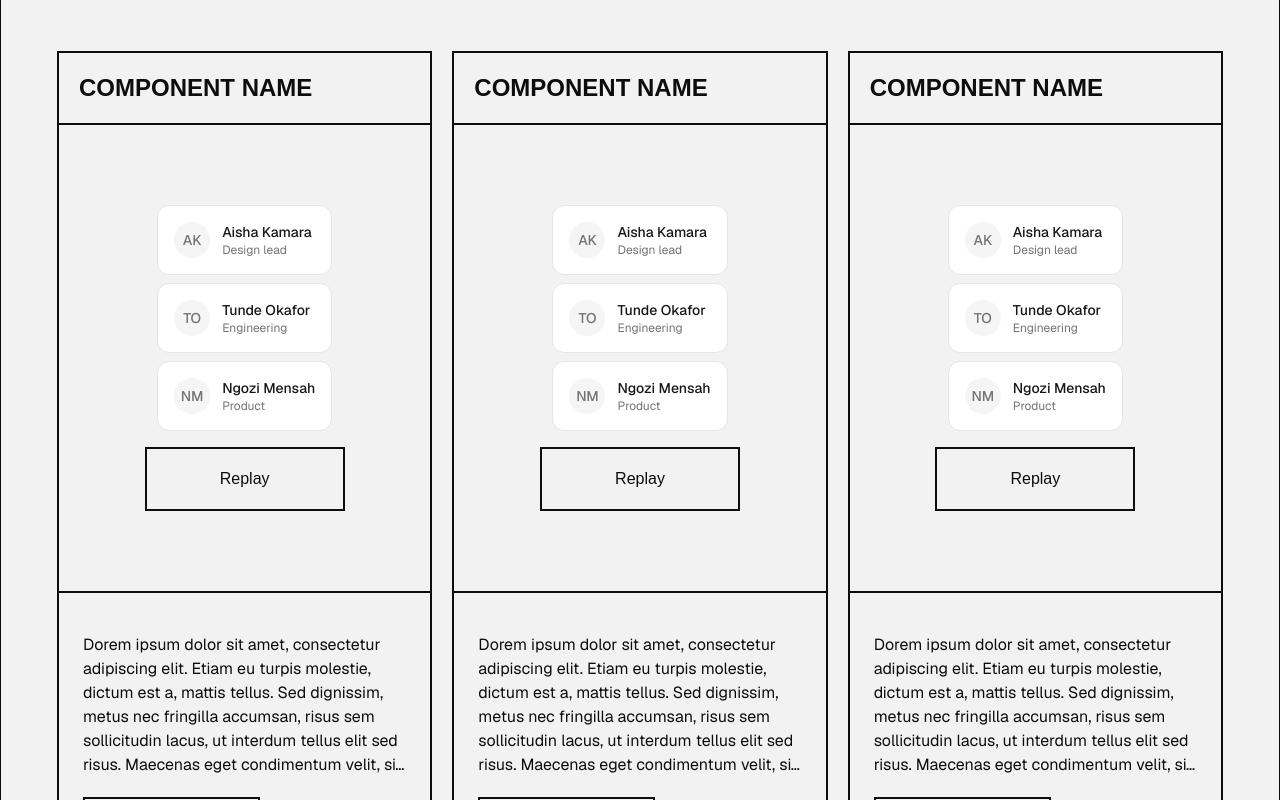
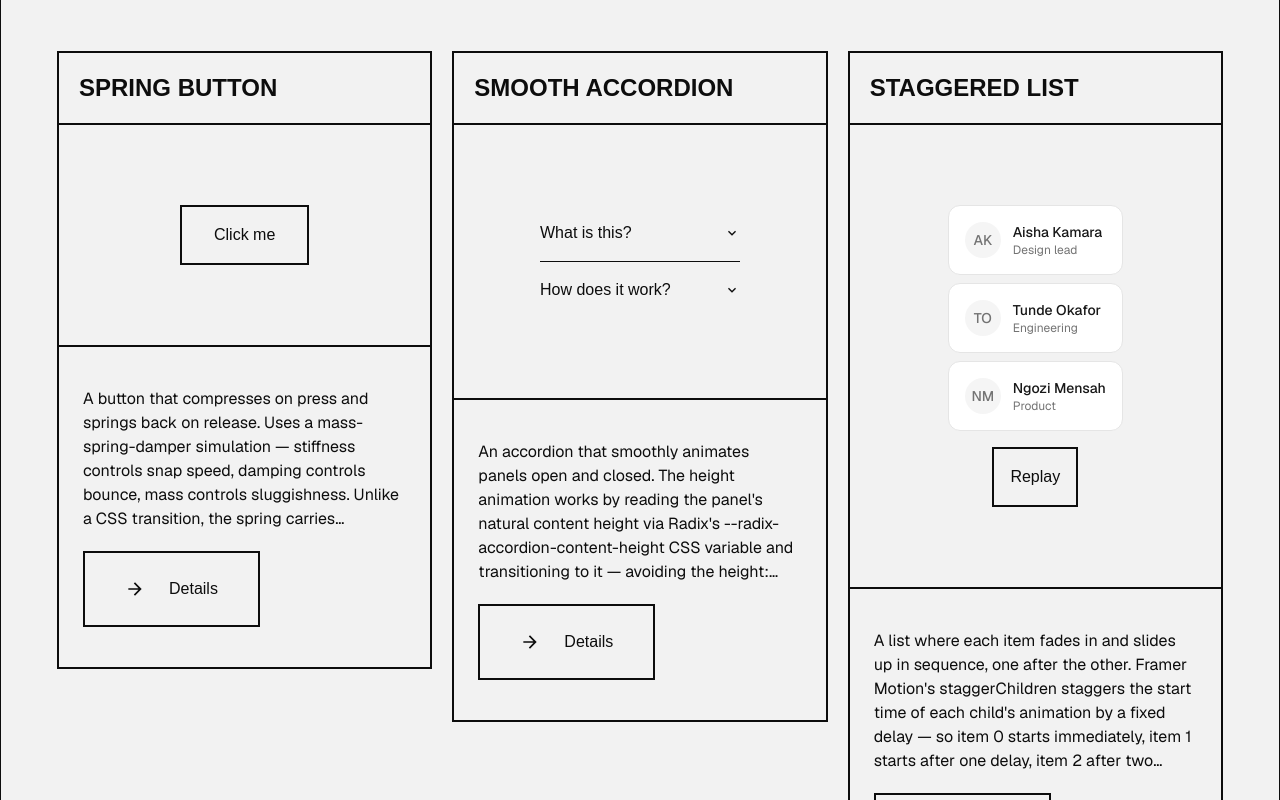
Before and after one commit to BluTargaryan/peace-akoja-components, a Next.js app: page / in a window 1280 px wide. Shown: the part 520-1320 px from the top of the page. Built offline with nearby package versions, Linux system fonts and the light colour scheme; a web font is replaced by a local one.

Commit message:
refactor: component grid list and preview components setup

```diff
--- a/app/components/atoms/ComponentCard.tsx
+++ b/app/components/atoms/ComponentCard.tsx
@@ -1,31 +1,24 @@
 'use client'
 
 import Link from 'next/link'
-import React, { useState } from 'react'
+import React from 'react'
 import Button from './Button'
 import {MdOutlineArrowForward} from 'react-icons/md'
-import { SpringButton } from './SpringButton'
-import { Accordion } from './Accordion'
-import { StaggeredList } from './StaggeredList'
+import type { ComponentEntry } from '../../data/componentList'
 
 
-const ComponentCard = ({componentId}: {componentId: string}) => {
-  const [replayKey, setReplayKey] = useState(0);
-  const people = [
-    { name: 'Aisha Kamara',  role: 'Design lead' },
-    { name: 'Tunde Okafor',  role: 'Engineering' },
-    { name: 'Ngozi Mensah',  role: 'Product'     },
-  ];
+const ComponentCard = ({ entry }: { entry: ComponentEntry }) => {
   return (
     <div className="flex flex-col border-2 border-text">
 
   <div className="p-5 border-b-2 border-text">
-    <h3>Component Name</h3>
+    <h3>{entry.name}</h3>
   </div>
 
   <div className='w-full py-20 flex flex-col items-center justify-center gap-4'>
+    {entry.preview()}
     {/* <div className='w-50 h-16 border-2 border-text'/> */}
-    <StaggeredList
+    {/* <StaggeredList
       key={replayKey}
       items={people}
       staggerDelay={0.08}
@@ -47,13 +40,12 @@ const ComponentCard = ({componentId}: {componentId: string}) => {
     className='w-50 h-16 border-2 border-text text-base'
       content={<span>Replay</span>}
       onClick={() => setReplayKey(k => k + 1)}
-    />
+    /> */}
   </div>
 
   <div className='px-6 py-10 flex flex-col gap-5 border-t-2 border-text'>
-    <p className='line-clamp-6'>Dorem ipsum dolor sit amet, consectetur adipiscing elit. Etiam eu turpis molestie, dictum est a, mattis tellus. Sed dignissim, metus nec fringilla accumsan, risus sem sollicitudin lacus, ut interdum tellus elit sed risus. Maecenas eget condimentum velit, sit amet feugiat lectus. Class aptent taciti sociosqu ad litora torquent per conubia nostra, per inceptos himenaeos. Praesent auctor purus luctus enim egestas, ac scelerisque ante pulvinar. Donec ut rhoncus ex. Suspendisse ac rhoncus nisl, eu tempor urna. Curabitur vel bibendum lorem. Morbi convallis convallis diam sit amet lacinia. Aliquam in elementum tellus.
-    </p>
-    <Link href="/[componentId]" as={`/${componentId}`}>
+    <p className='line-clamp-6'>{entry.description}</p>
+    <Link href="/[componentId]" as={`/${entry.id}`}>
 <Button content={<><MdOutlineArrowForward className='text-xl'/> <span>Details</span></>}
 className='px-10 py-6'
 />
--- /dev/null
+++ b/app/components/atoms/StaggeredListPreview.tsx
@@ -0,0 +1,40 @@
+'use client'
+
+import { useState } from 'react'
+import { StaggeredList } from './StaggeredList'
+import Button from './Button'
+
+const people = [
+  { name: 'Aisha Kamara', role: 'Design lead' },
+  { name: 'Tunde Okafor', role: 'Engineering' },
+  { name: 'Ngozi Mensah', role: 'Product' },
+]
+
+export default function StaggeredListPreview() {
+  const [replayKey, setReplayKey] = useState(0)
+
+  return (
+    <div className="flex flex-col items-center gap-4">
+      <StaggeredList
+        key={replayKey}
+        items={people}
+        renderItem={(person) => (
+          <div className="flex items-center gap-3 p-4 rounded-xl border border-neutral-200 bg-white">
+            <div className="w-9 h-9 rounded-full bg-neutral-100 flex items-center justify-center text-sm font-medium text-neutral-500">
+              {person.name.split(' ').map((n: string) => n[0]).join('')}
+            </div>
+            <div>
+              <p className="text-sm font-medium text-neutral-900">{person.name}</p>
+              <p className="text-xs text-neutral-500">{person.role}</p>
+            </div>
+          </div>
+        )}
+      />
+      <Button
+      className='p-4 text-base'
+        content={<span>Replay</span>}
+        onClick={() => setReplayKey((k) => k + 1)}
+      />
+    </div>
+  )
+}
--- /dev/null
+++ b/app/components/sections/ComponentGrid.tsx
@@ -0,0 +1,16 @@
+'use client'
+
+import { componentList } from '../../data/componentList'
+import ComponentCard from '../atoms/ComponentCard'
+
+export default function ComponentGrid() {
+  return (
+    <ul className="grid grid-cols-1 gap-5 px-4 w-full md:grid-cols-2 xl:grid-cols-3">
+      {componentList.map((component) => (
+        <li key={component.id}>
+          <ComponentCard entry={component} />
+        </li>
+      ))}
+    </ul>
+  )
+}
--- a/app/data/componentList.tsx
+++ b/app/data/componentList.tsx
@@ -1,24 +1,46 @@
+import React from "react";
 import { SpringButton } from "../components/atoms/SpringButton";
 import { Accordion } from "../components/atoms/Accordion";
-import { StaggeredList } from "../components/atoms/StaggeredList";
+import StaggeredListPreview from "../components/atoms/StaggeredListPreview";
 
-export const componentList = [
+export type ComponentEntry = {
+  id: string;
+  name: string;
+  preview: () => React.ReactNode;
+  description: string;
+};
+
+export const componentList: ComponentEntry[] = [
   {
     id: "1",
     name: "Spring Button",
-      component: SpringButton,
-      description: "A button that compresses on press and springs back on release. Uses a mass-spring-damper simulation — stiffness controls snap speed, damping controls bounce, mass controls sluggishness. Unlike a CSS transition, the spring carries momentum so the button overshoots and settles like a real physical object. Structural styles like cursor and focus ring are hardcoded as a base; visual styling is passed as a Tailwind string via className, merged with tailwind-merge so consumer classes always win. Requires framer-motion and tailwind-merge."
+    preview: () => (
+      <SpringButton className="px-8 py-4 border-2 border-text text-base">
+        Click me
+      </SpringButton>
+    ),
+    description: "A button that compresses on press and springs back on release. Uses a mass-spring-damper simulation — stiffness controls snap speed, damping controls bounce, mass controls sluggishness. Unlike a CSS transition, the spring carries momentum so the button overshoots and settles like a real physical object. Structural styles like cursor and focus ring are hardcoded as a base; visual styling is passed as a Tailwind string via className, merged with tailwind-merge so consumer classes always win. Requires framer-motion and tailwind-merge.",
   },
   {
     id: "2",
     name: "Smooth Accordion",
-      component: Accordion,
-      description: "An accordion that smoothly animates panels open and closed. The height animation works by reading the panel's natural content height via Radix's --radix-accordion-content-height CSS variable and transitioning to it — avoiding the height: auto limitation that breaks CSS transitions. Radix handles aria-expanded, aria-controls, keyboard navigation, and open/closed state. The chevron rotates 180° on open using a group-data-[state=open] Tailwind selector. type='single' allows only one open item at a time; type='multiple' lets each item toggle independently. Requires @radix-ui/react-accordion and tailwind-merge."
+    preview: () => (
+      <Accordion
+        className="w-50"
+        triggerClassName=""
+        type="single"
+        items={[
+          { value: "a", title: "What is this?", content: "A smooth animated accordion." },
+          { value: "b", title: "How does it work?", content: "It uses Radix UI and CSS transitions." },
+        ]}
+      />
+    ),
+    description: "An accordion that smoothly animates panels open and closed. The height animation works by reading the panel's natural content height via Radix's --radix-accordion-content-height CSS variable and transitioning to it — avoiding the height: auto limitation that breaks CSS transitions. Radix handles aria-expanded, aria-controls, keyboard navigation, and open/closed state. The chevron rotates 180° on open using a group-data-[state=open] Tailwind selector. type='single' allows only one open item at a time; type='multiple' lets each item toggle independently. Requires @radix-ui/react-accordion and tailwind-merge.",
   },
   {
     id: "3",
     name: "Staggered List",
-      component: StaggeredList,
-      description: "A list where each item fades in and slides up in sequence, one after the other. Framer Motion's staggerChildren staggers the start time of each child's animation by a fixed delay — so item 0 starts immediately, item 1 starts after one delay, item 2 after two delays, and so on. useInView triggers the animation only when the list scrolls into the viewport, with an 80px margin so it fires just before the user reaches it. once=true means it only plays on first entry; set it to false to replay on every scroll-in. The component is generic over T so it works with any data shape via the renderItem render prop. Requires framer-motion and tailwind-merge."
+    preview: () => <StaggeredListPreview />,
+    description: "A list where each item fades in and slides up in sequence, one after the other. Framer Motion's staggerChildren staggers the start time of each child's animation by a fixed delay — so item 0 starts immediately, item 1 starts after one delay, item 2 after two delays, and so on. useInView triggers the animation only when the list scrolls into the viewport, with an 80px margin so it fires just before the user reaches it. once=true means it only plays on first entry; set it to false to replay on every scroll-in. The component is generic over T so it works with any data shape via the renderItem render prop. Requires framer-motion and tailwind-merge.",
   },
 ];
--- a/app/page.tsx
+++ b/app/page.tsx
@@ -1,5 +1,5 @@
 
-import ComponentCard from "./components/atoms/ComponentCard";
+import ComponentGrid from "./components/sections/ComponentGrid";
 
 export default function Home() {
   return (
@@ -14,19 +14,7 @@ export default function Home() {
       <section className="flex flex-col gap-10 ourMaxWidth items-center xl:gap-20">
 <h2>Components</h2>
 
-<ul className="grid grid-cols-1 gap-5 px-4 w-full
-md:grid-cols-2 xl:grid-cols-3
-">
-<li>
-<ComponentCard componentId="1" />
-</li>
-<li>
-<ComponentCard componentId="2" />
-</li>
-<li>
-<ComponentCard componentId="3" />
-</li>
-</ul>
+<ComponentGrid />
       </section>
 
     </main>
```
Lines whose indentation alone changed are shown as unchanged.
